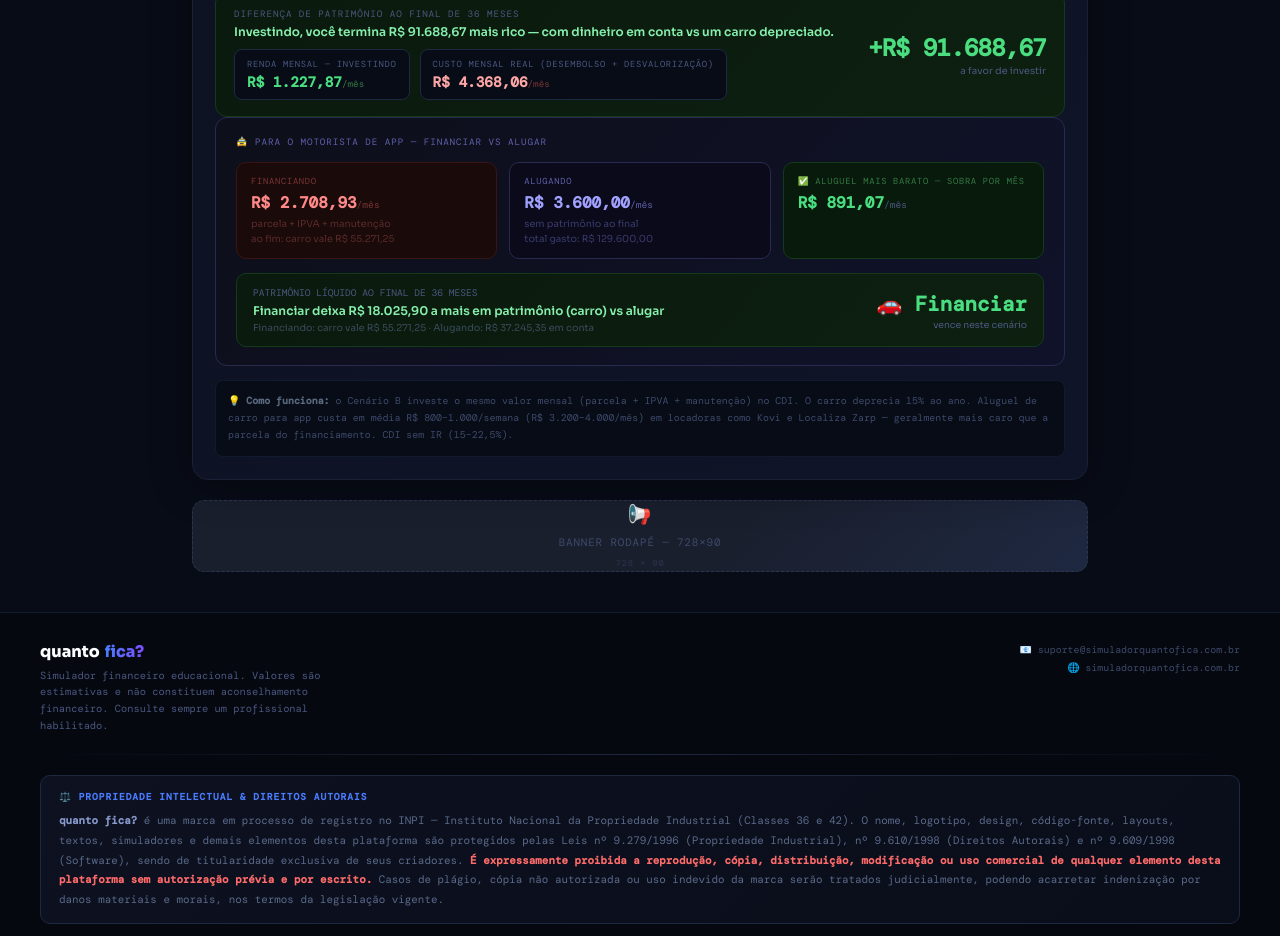
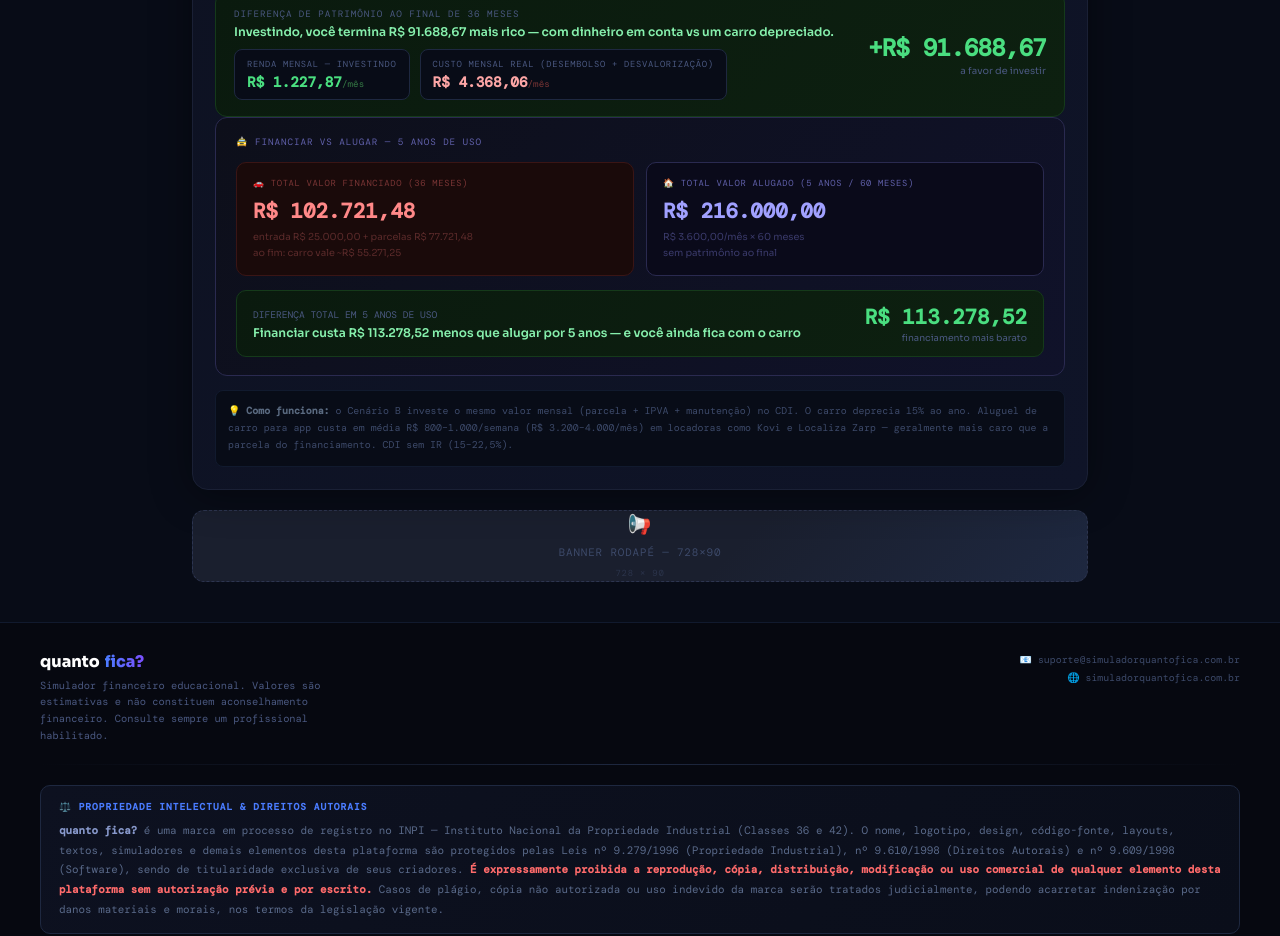
Before and after one commit to visualmaisatendimento-ai/simuladorquantofica, a React (Vite) app: page / in a window 1280 px wide. Shown: the part 1780-2716 px from the top of the page. Built offline with nearby package versions, Linux system fonts and the light colour scheme.

Commit message:
Fix mobile table, input zero bug, simplify financiar vs alugar comparison

```diff
--- a/quantofica.jsx
+++ b/quantofica.jsx
@@ -65,6 +65,8 @@ function Banner({ vertical, label }) {
 
 /* ── Field ────────────────────────────────────────── */
 function Field({ label, value, onChange, step = 1000, min = 0, prefix, suffix }) {
+  const [localVal, setLocalVal] = useState(String(value));
+  useEffect(() => { setLocalVal(String(value)); }, [value]);
   return (
     <div style={{ display: "flex", flexDirection: "column", gap: 5 }}>
       <label style={{
@@ -80,8 +82,12 @@ function Field({ label, value, onChange, step = 1000, min = 0, prefix, suffix })
           }}>{prefix}</span>
         )}
         <input
-          type="number" value={value} step={step} min={min}
-          onChange={(e) => onChange(parseFloat(e.target.value) || 0)}
+          type="number" value={localVal} step={step} min={min}
+          onChange={(e) => {
+            setLocalVal(e.target.value);
+            const parsed = parseFloat(e.target.value);
+            if (!isNaN(parsed)) onChange(parsed);
+          }}
           style={{
             width: "100%",
             padding: prefix ? "9px 10px 9px 26px" : suffix ? "9px 36px 9px 10px" : "9px 10px",
@@ -92,7 +98,10 @@ function Field({ label, value, onChange, step = 1000, min = 0, prefix, suffix })
             transition: "border-color 0.2s", minWidth: 0,
           }}
           onFocus={(e) => (e.target.style.borderColor = "#4a7cff")}
-          onBlur={(e) => (e.target.style.borderColor = "#1e2840")}
+          onBlur={(e) => {
+            if (isNaN(parseFloat(e.target.value))) setLocalVal(String(value));
+            e.target.style.borderColor = "#1e2840";
+          }}
         />
         {suffix && (
           <span style={{
@@ -250,7 +259,7 @@ export default function QuantoFica() {
 
   // Colunas da tabela — remove colunas em telas pequenas
   const colunas = isSmall
-    ? ["Prazo", "Parcela", "Total c/ Entrada"]
+    ? ["Prazo", "Parcela", "Tot. Financ.", "Tot. c/ Entr.", "Juros", "%"]
     : ["Prazo", "Parcela Mensal", "Total Financiado", "Total c/ Entrada", "Juros Totais", "%"];
   return (
     <div style={{
@@ -463,7 +472,7 @@ export default function QuantoFica() {
 
             {/* Tabela */}
             <div style={{ overflowX:"auto", borderRadius:10, border:"1px solid #111a2e" }}>
-              <table style={{ width:"100%", borderCollapse:"collapse", fontSize: isSmall ? "0.74rem" : "0.78rem", minWidth: isSmall ? "unset" : 480 }}>
+              <table style={{ width:"100%", borderCollapse:"collapse", fontSize: isSmall ? "0.66rem" : "0.78rem", minWidth: 480 }}>
                 <thead>
                   <tr style={{ background:"#0a0e1a" }}>
                     {colunas.map((h, i) => (
@@ -492,14 +501,14 @@ export default function QuantoFica() {
                           cursor:"pointer", transition:"all 0.15s",
                         }}
                       >
-                        <td style={{ padding: isSmall ? "8px 10px" : "9px 13px", color:"#e2e8ff", fontWeight:700, fontFamily:"'DM Mono',monospace", whiteSpace:"nowrap" }}>
+                        <td style={{ padding: isSmall ? "6px 7px" : "9px 13px", color:"#e2e8ff", fontWeight:700, fontFamily:"'DM Mono',monospace", whiteSpace:"nowrap" }}>
                           {d.n}m {sel && <span style={{ background:"#1a2e50", color:"#4a7cff", borderRadius:3, fontSize:"0.55rem", padding:"1px 5px" }}>✓</span>}
                         </td>
-                        <td style={{ padding: isSmall ? "8px 10px" : "9px 13px", textAlign:"right", color:"#60b8ff", fontWeight:700, fontFamily:"'DM Mono',monospace" }}>{fmt(d.parcela)}</td>
-                        {!isSmall && <td style={{ padding:"9px 13px", textAlign:"right", color:"#8899cc", fontFamily:"'DM Mono',monospace" }}>{fmt(d.totalFinanciado)}</td>}
-                        <td style={{ padding: isSmall ? "8px 10px" : "9px 13px", textAlign:"right", color:"#f0c840", fontWeight:600, fontFamily:"'DM Mono',monospace" }}>{fmt(d.totalPago)}</td>
-                        {!isSmall && <td style={{ padding:"9px 13px", textAlign:"right", color:"#ff6b6b", fontFamily:"'DM Mono',monospace" }}>{fmt(d.juros)}</td>}
-                        {!isSmall && <td style={{ padding:"9px 13px", textAlign:"right", color: pct>40?"#ff6b6b":"#ff9966", fontFamily:"'DM Mono',monospace" }}>{pct.toFixed(1)}%</td>}
+                        <td style={{ padding: isSmall ? "6px 7px" : "9px 13px", textAlign:"right", color:"#60b8ff", fontWeight:700, fontFamily:"'DM Mono',monospace" }}>{fmt(d.parcela)}</td>
+                        <td style={{ padding: isSmall ? "6px 7px" : "9px 13px", textAlign:"right", color:"#8899cc", fontFamily:"'DM Mono',monospace" }}>{fmt(d.totalFinanciado)}</td>
+                        <td style={{ padding: isSmall ? "6px 7px" : "9px 13px", textAlign:"right", color:"#f0c840", fontWeight:600, fontFamily:"'DM Mono',monospace" }}>{fmt(d.totalPago)}</td>
+                        <td style={{ padding: isSmall ? "6px 7px" : "9px 13px", textAlign:"right", color:"#ff6b6b", fontFamily:"'DM Mono',monospace" }}>{fmt(d.juros)}</td>
+                        <td style={{ padding: isSmall ? "6px 7px" : "9px 13px", textAlign:"right", color: pct>40?"#ff6b6b":"#ff9966", fontFamily:"'DM Mono',monospace" }}>{pct.toFixed(1)}%</td>
                       </tr>
                     );
                   })}
@@ -670,69 +679,68 @@ export default function QuantoFica() {
               </div>
             </div>
 
-            {/* ── COMPARATIVO: MOTORISTA DE APP ── */}
+            {/* ── COMPARATIVO: FINANCIAR vs ALUGAR 5 ANOS ── */}
             <div style={{
               background:"linear-gradient(135deg,#0d0f1a,#10122a)",
               border:"1.5px solid #2a2a50", borderRadius:12, padding:"18px 20px", marginBottom:14,
             }}>
               <div style={{ fontSize:"0.58rem", color:"#6060aa", fontFamily:"'DM Mono',monospace", textTransform:"uppercase", letterSpacing:"0.1em", marginBottom:14 }}>
-                🚖 Para o motorista de app — financiar vs alugar
+                🚖 Financiar vs Alugar — 5 anos de uso
               </div>
-              <div style={{ display:"grid", gridTemplateColumns: isSmall ? "1fr" : "repeat(3,1fr)", gap:12, marginBottom:14 }}>
-                {/* Custo mensal financiar */}
-                <div style={{ background:"#1a0a0a", border:"1px solid #3a1515", borderRadius:10, padding:"12px 14px" }}>
-                  <div style={{ fontSize:"0.55rem", color:"#7a3535", fontFamily:"'DM Mono',monospace", letterSpacing:"0.08em", marginBottom:5 }}>FINANCIANDO</div>
-                  <div style={{ fontSize:"1rem", fontWeight:800, color:"#ff8888", fontFamily:"'DM Mono',monospace" }}>{fmt(custoMensalFinanciamento)}<span style={{ fontSize:"0.6rem", color:"#7a3535", fontWeight:400 }}>/mês</span></div>
-                  <div style={{ fontSize:"0.6rem", color:"#5a2a2a", marginTop:4, lineHeight:1.5 }}>parcela + IPVA + manutenção<br/>ao fim: carro vale {fmt(valorCarroFinal)}</div>
+              <div style={{ display:"grid", gridTemplateColumns: isSmall ? "1fr" : "1fr 1fr", gap:12, marginBottom:14 }}>
+                {/* Total financiado */}
+                <div style={{ background:"#1a0a0a", border:"1px solid #3a1515", borderRadius:10, padding:"14px 16px" }}>
+                  <div style={{ fontSize:"0.55rem", color:"#7a3535", fontFamily:"'DM Mono',monospace", letterSpacing:"0.08em", marginBottom:8 }}>🚗 TOTAL VALOR FINANCIADO ({prazoSelEfetivo} MESES)</div>
+                  <div style={{ fontSize:"1.3rem", fontWeight:800, color:"#ff8888", fontFamily:"'DM Mono',monospace" }}>{fmt(dadosSel.totalPago)}</div>
+                  <div style={{ fontSize:"0.6rem", color:"#5a2a2a", marginTop:6, lineHeight:1.6 }}>
+                    entrada {fmt(entradaEfetiva)} + parcelas {fmt(dadosSel.totalFinanciado)}<br/>
+                    ao fim: carro vale ~{fmt(valorCarroFinal)}
                   </div>
-                {/* Custo mensal alugar */}
-                <div style={{ background:"#0a0a1a", border:"1px solid #2a2a50", borderRadius:10, padding:"12px 14px" }}>
-                  <div style={{ fontSize:"0.55rem", color:"#6060aa", fontFamily:"'DM Mono',monospace", letterSpacing:"0.08em", marginBottom:5 }}>ALUGANDO</div>
-                  <div style={{ fontSize:"1rem", fontWeight:800, color:"#a0a0ff", fontFamily:"'DM Mono',monospace" }}>{fmt(aluguelMensal)}<span style={{ fontSize:"0.6rem", color:"#6060aa", fontWeight:400 }}>/mês</span></div>
-                  <div style={{ fontSize:"0.6rem", color:"#3a3a6a", marginTop:4, lineHeight:1.5 }}>sem patrimônio ao final<br/>total gasto: {fmt(custoRealAluguel)}</div>
                 </div>
-                {/* Diferença */}
-                <div style={{
-                  background: economiaOuCustoExtra > 0 ? "#081a0c" : "#1a080a",
-                  border: `1px solid ${economiaOuCustoExtra > 0 ? "#153a1a" : "#3a1515"}`,
-                  borderRadius:10, padding:"12px 14px",
-                }}>
-                  <div style={{ fontSize:"0.55rem", color: economiaOuCustoExtra > 0 ? "#357a45" : "#7a3535", fontFamily:"'DM Mono',monospace", letterSpacing:"0.08em", marginBottom:5 }}>
-                    {economiaOuCustoExtra > 0 ? "✅ ALUGUEL MAIS BARATO — SOBRA POR MÊS" : "✅ FINANCIAMENTO MAIS BARATO — SOBRA POR MÊS"}
-                  </div>
-                  <div style={{ fontSize:"1rem", fontWeight:800, color: economiaOuCustoExtra > 0 ? "#4ade80" : "#ff8888", fontFamily:"'DM Mono',monospace" }}>
-                    {fmt(Math.abs(economiaOuCustoExtra))}<span style={{ fontSize:"0.6rem", fontWeight:400, color:"#4a5880" }}>/mês</span>
+                {/* Total alugado 5 anos */}
+                <div style={{ background:"#0a0a1a", border:"1px solid #2a2a50", borderRadius:10, padding:"14px 16px" }}>
+                  <div style={{ fontSize:"0.55rem", color:"#6060aa", fontFamily:"'DM Mono',monospace", letterSpacing:"0.08em", marginBottom:8 }}>🏠 TOTAL VALOR ALUGADO (5 ANOS / 60 MESES)</div>
+                  <div style={{ fontSize:"1.3rem", fontWeight:800, color:"#a0a0ff", fontFamily:"'DM Mono',monospace" }}>{fmt(aluguelMensal * 60)}</div>
+                  <div style={{ fontSize:"0.6rem", color:"#3a3a6a", marginTop:6, lineHeight:1.6 }}>
+                    {fmt(aluguelMensal)}/mês × 60 meses<br/>
+                    sem patrimônio ao final
                   </div>
                 </div>
               </div>
-
-              {/* Veredicto */}
+              {/* Diferença */}
+              {(() => {
+                const totalFinanc = dadosSel.totalPago;
+                const totalAlug = aluguelMensal * 60;
+                const diff = Math.abs(totalFinanc - totalAlug);
+                const aluguelMaisCaro = totalAlug > totalFinanc;
+                return (
                   <div style={{
-                background: financiarVence ? "linear-gradient(135deg,#0a1a0e,#0d2010)" : "linear-gradient(135deg,#0a0a1a,#10102a)",
-                border: `1px solid ${financiarVence ? "#153a1a" : "#2a2a50"}`,
+                    background: aluguelMaisCaro ? "linear-gradient(135deg,#0a1a0e,#0d2010)" : "linear-gradient(135deg,#0a0a1a,#10102a)",
+                    border: `1px solid ${aluguelMaisCaro ? "#153a1a" : "#2a2a50"}`,
                     borderRadius:10, padding:"12px 16px",
                     display:"flex", justifyContent:"space-between", alignItems:"center", flexWrap:"wrap", gap:10,
                   }}>
                     <div>
                       <div style={{ fontSize:"0.6rem", color:"#4a5880", fontFamily:"'DM Mono',monospace", marginBottom:4 }}>
-                    PATRIMÔNIO LÍQUIDO AO FINAL DE {prazoSelEfetivo} MESES
+                        DIFERENÇA TOTAL EM 5 ANOS DE USO
                       </div>
-                  <div style={{ fontSize:"0.75rem", color: financiarVence ? "#86efac" : "#a0a0ff", fontWeight:600 }}>
-                    {financiarVence
-                      ? `Financiar deixa ${fmt(vantagemAluguel)} a mais em patrimônio (carro) vs alugar`
-                      : `Alugar e investir a sobra gera ${fmt(Math.abs(vantagemAluguel))} a mais que ter o carro depreciado`}
-                  </div>
-                  <div style={{ fontSize:"0.6rem", color:"#3a4a5a", marginTop:4 }}>
-                    Financiando: carro vale {fmt(patrimonioFinanciar)} · Alugando: {fmt(patrimonioAlugar)} em conta
+                      <div style={{ fontSize:"0.75rem", color: aluguelMaisCaro ? "#86efac" : "#a0a0ff", fontWeight:600 }}>
+                        {aluguelMaisCaro
+                          ? `Financiar custa ${fmt(diff)} menos que alugar por 5 anos — e você ainda fica com o carro`
+                          : `Alugar custa ${fmt(diff)} menos que financiar — mas sem patrimônio ao final`}
                       </div>
                     </div>
                     <div style={{ textAlign:"right", flexShrink:0 }}>
-                  <div style={{ fontSize:"clamp(1rem,2.5vw,1.3rem)", fontWeight:800, color: financiarVence ? "#4ade80" : "#a0a0ff", fontFamily:"'DM Mono',monospace" }}>
-                    {financiarVence ? "🚗 Financiar" : "🏠 Alugar"}
+                      <div style={{ fontSize:"clamp(1rem,2.5vw,1.3rem)", fontWeight:800, color: aluguelMaisCaro ? "#4ade80" : "#a0a0ff", fontFamily:"'DM Mono',monospace" }}>
+                        {fmt(diff)}
                       </div>
-                  <div style={{ fontSize:"0.58rem", color:"#4a5880", marginTop:2 }}>vence neste cenário</div>
+                      <div style={{ fontSize:"0.58rem", color:"#4a5880", marginTop:2 }}>
+                        {aluguelMaisCaro ? "financiamento mais barato" : "aluguel mais barato"}
                       </div>
                     </div>
+                  </div>
+                );
+              })()}
             </div>
 
             <div style={{ marginTop:14, padding:12, background:"#080c17", border:"1px solid #111a2e", borderRadius:8, fontSize:"0.62rem", color:"#3d4a6a", lineHeight:1.7, fontFamily:"'DM Mono',monospace" }}>
```
Lines whose indentation alone changed are shown as unchanged.
